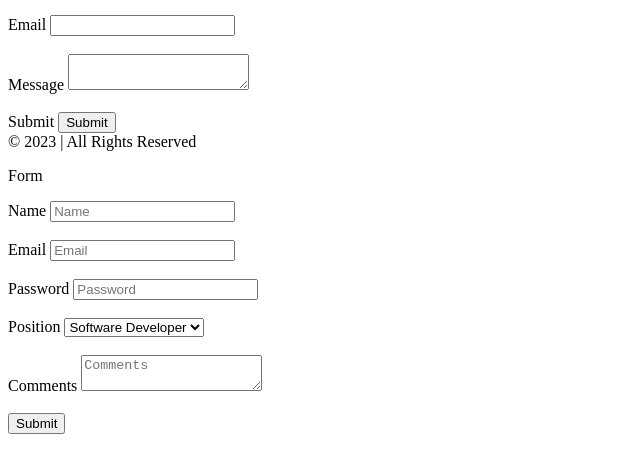
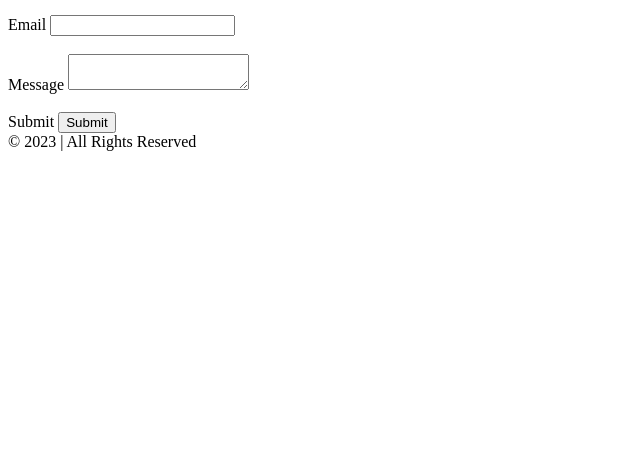
Before and after one commit to aumerov/aumerov.github.io, a plain HTML site: page aumerov.github.io/contact.html in a window 1280 px wide. Shown: the part 261-734 px from the top of the page, without its empty margins (0-640 px from the left). Drawn offline with Linux system fonts and the light colour scheme.

Commit message:
feat: removed reference code

```diff
--- a/aumerov.github.io/contact.html
+++ b/aumerov.github.io/contact.html
@@ -40,37 +40,3 @@
         </footer>
     </body>
 </html>
-
-
-<main>
-    <p>Form</p>
-    <form>
-      <!--This is a comment in HTML. It lets you write text that
-      won't be rendered in the webpage.-->
-      <label for="name">Name</label>
-      <input type="text" id="name" name="name" placeholder="Name" required />
-      <br><br>
-      <!--The "for" attribute references the "name" attribute in <input>.
-      The "name" attribute is necessary once we start tying in JavaScript-->
-      <label for="email">Email</label>
-      <input type="email" id="email" name="email" placeholder="Email" />
-      <br><br>
-      <label for="password">Password</label>
-      <input type="password" id="pass" name="pass" placeholder="Password" />
-      <br><br>
-      <label for="select">Position</label>
-      <select id="select" name="select">
-        <option value="software">Software Developer</option>
-        <option value="product">Product Manager</option>
-        <option value="design">Designer</option>
-      </select>
-      <br><br>
-      <label for="comments">Comments</label>
-      <textarea
-        id="comments"
-        name="comments"
-        placeholder="Comments"
-        required
-      ></textarea>
-      <br><br>
-      <input type="submit" value="Submit" />
```
